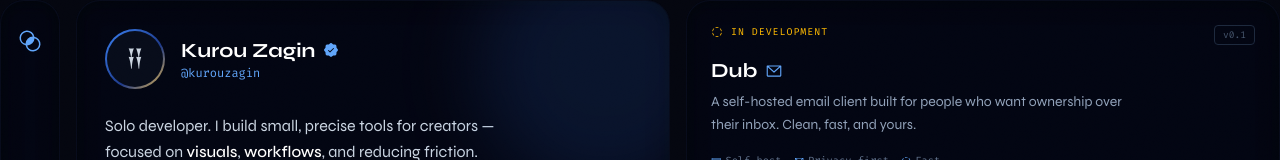
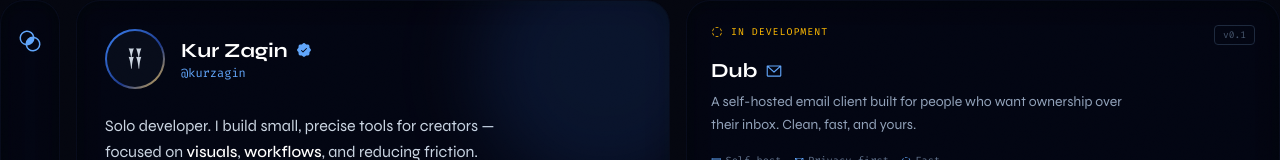
Before and after one commit to krzgn/krzgn, a Next.js app: page / in a window 1280 px wide. Shown: the top 160 px of the page. Built offline with nearby package versions, Linux system fonts and the light colour scheme.

Commit message:
feat: rename Kurou Zagin to Kur Zagin and username to kurzagin

```diff
--- a/src/app/about/page.tsx
+++ b/src/app/about/page.tsx
@@ -100,7 +100,7 @@ export default function AboutPage() {
         >
            <div className="cuneiform opacity-5 group-hover:scale-110 transition-transform duration-700 select-none pointer-events-none">𒆳</div>
            <div className="relative z-10 text-center">
-             <div className="text-sumer-gold text-4xl font-bold mb-4 tracking-tighter uppercase">kurouzagin</div>
+             <div className="text-sumer-gold text-4xl font-bold mb-4 tracking-tighter uppercase">kurzagin</div>
              <p className="text-slate-500 font-mono text-xs uppercase tracking-[0.3em]">Building small, precise tools.</p>
            </div>
            <div className="absolute inset-0 bg-gradient-to-t from-lazurite-950/20 to-transparent"></div>
--- a/src/app/layout.tsx
+++ b/src/app/layout.tsx
@@ -16,7 +16,7 @@ const firaCode = Fira_Code({
 });
 
 export const metadata: Metadata = {
-  title: "Kurou Zagin // krzgn.xyz",
+  title: "Kur Zagin // krzgn.xyz",
   description: "Solo developer. Building small, precise tools for creators.",
   icons: {
     icon: "/favicon.svg",
--- a/src/app/page.tsx
+++ b/src/app/page.tsx
@@ -113,10 +113,10 @@ export default function Home() {
               </div>
               <div>
                 <h1 className="text-xl font-bold text-white flex items-center gap-2 leading-tight">
-                  Kurou Zagin
+                  Kur Zagin
                   <SealCheck weight="fill" className="text-lazurite-400 text-base" />
                 </h1>
-                <p className="font-mono text-xs text-lazurite-400 mt-0.5">@kurouzagin</p>
+                <p className="font-mono text-xs text-lazurite-400 mt-0.5">@kurzagin</p>
               </div>
             </div>
 
@@ -190,7 +190,7 @@ export default function Home() {
               <span className="font-mono text-xs text-slate-500">Available for collabs</span>
             </div>
             <a
-              href="https://x.com/kurouzagin"
+              href="https://x.com/kurzagin"
               target="_blank"
               rel="noopener noreferrer"
               className="font-mono text-xs text-lazurite-400 hover:text-lazurite-300 transition-colors flex items-center gap-1"
@@ -381,7 +381,7 @@ export default function Home() {
             <span className="font-mono text-[0.55rem] text-slate-600 group-hover:text-slate-400 tracking-wider">GITHUB</span>
           </a>
           <a
-            href="https://x.com/kurouzagin"
+            href="https://x.com/kurzagin"
             target="_blank"
             rel="noopener noreferrer"
             className="bg-slate-900/60 hover:bg-slate-100 border border-transparent rounded-2xl flex flex-col items-center justify-center gap-1.5 transition-all duration-200 group py-3"
--- a/src/app/projects/page.tsx
+++ b/src/app/projects/page.tsx
@@ -130,7 +130,7 @@ export default function ProjectsPage() {
             </p>
           </div>
           <a
-            href="https://x.com/kurouzagin"
+            href="https://x.com/kurzagin"
             target="_blank"
             className="font-mono text-[0.65rem] text-lazurite-400 hover:text-lazurite-300 transition-colors uppercase flex items-center gap-1"
           >
--- a/src/components/SidebarNav.tsx
+++ b/src/components/SidebarNav.tsx
@@ -64,7 +64,7 @@ export default function SidebarNav() {
       {/* X link bottom */}
       <div className="hidden md:block">
         <a
-          href="https://x.com/kurouzagin"
+          href="https://x.com/kurzagin"
           target="_blank"
           rel="noopener noreferrer"
           className="text-slate-600 hover:text-slate-300 transition-colors p-1 block"
```
Also changed, not shown: 1 other file (tests, documents, lock files or other folders).
